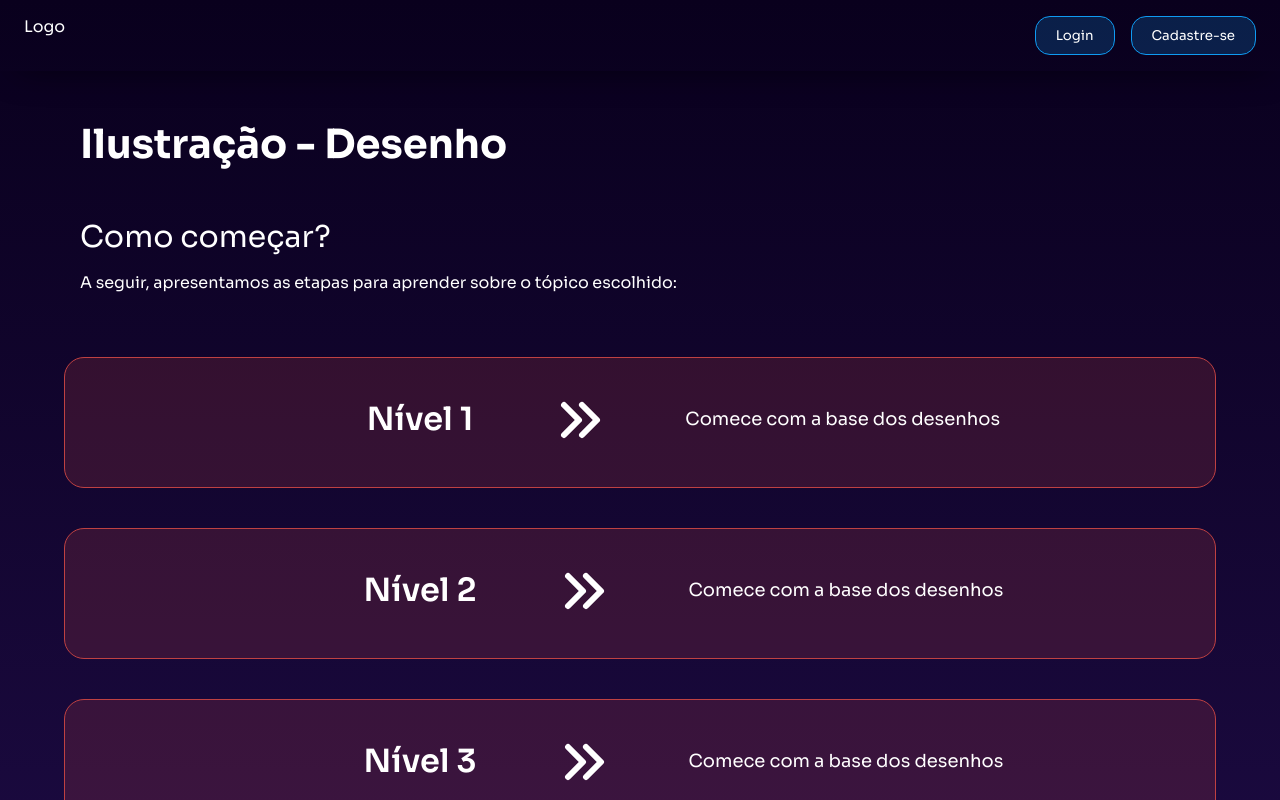
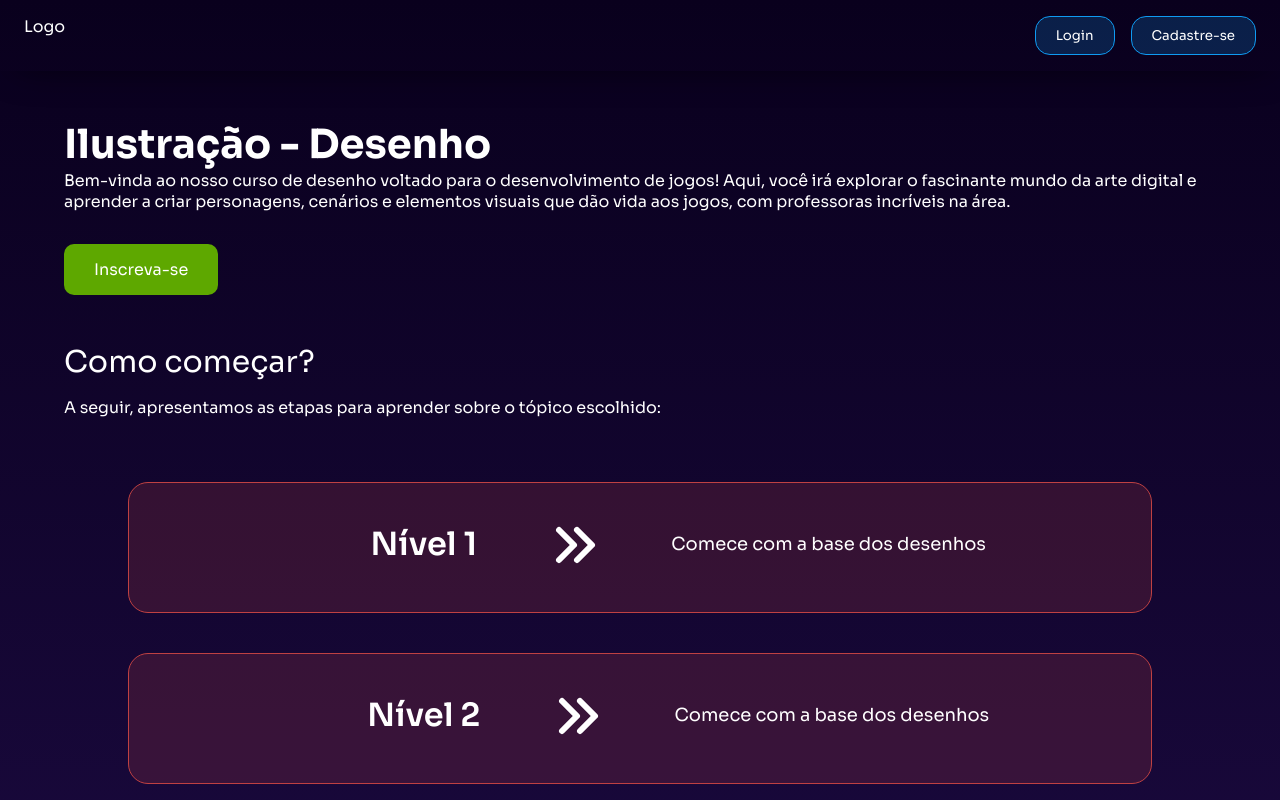
Before and after one commit to gabinag/mulheres-no-game, a React (Vite) app in the folder mulheres-no-game/: page /fluxo in a window 1280 px wide. Shown: the top 800 px of the page. Built offline with nearby package versions, Linux system fonts and the light colour scheme.

Commit message:
Movendo botão de inscrever e tirando rota do login

```diff
--- a/mulheres-no-game/src/components/AreaEspecifica/AreaEspecifica.jsx
+++ b/mulheres-no-game/src/components/AreaEspecifica/AreaEspecifica.jsx
@@ -9,7 +9,6 @@ export const AreaEspecifica = ({title, paragraph, item1, item2, item3, item4}) =
         <div className={styles.container}>
             <h1>{title}</h1>
             <p>{paragraph}</p>
-            <button>Inscreva-se</button>
             <div className={styles.wrapHabilidades}>
                 <h2>Habilidades que você irá adquirir</h2>
                 <ul>
--- a/mulheres-no-game/src/components/AreaEspecifica/AreaEspecifica.module.css
+++ b/mulheres-no-game/src/components/AreaEspecifica/AreaEspecifica.module.css
@@ -8,14 +8,6 @@
 
 .container p {
     margin: 2rem 0;
-}
-
-.container button {
-    background-color: #5EA800;
-    border: none;
-    border-radius: 10px;
-    padding: 15px 30px;
-    font-size: 16px;
 }
 
 .wrapHabilidades {
--- a/mulheres-no-game/src/pages/Fluxo/Fluxo.jsx
+++ b/mulheres-no-game/src/pages/Fluxo/Fluxo.jsx
@@ -1,7 +1,7 @@
-import { HiChevronDown } from "react-icons/hi";
+// import { HiChevronDown } from "react-icons/hi";
 import { HiChevronDoubleRight } from "react-icons/hi";
 import { Link } from 'react-router-dom';
-import { AreaEspecifica } from "../../components/AreaEspecifica/AreaEspecifica";
+// import { AreaEspecifica } from "../../components/AreaEspecifica/AreaEspecifica";
 import { Header } from '../../components/Header/Header';
 import styles from '../Fluxo/Fluxo.module.css';
 
@@ -9,9 +9,11 @@ export const Fluxo = () => {
   return (
     <div>
         <Header/>
-        <div className={styles.wrap}>
+        <div className={styles.wrapHome}>
         <div className={styles.container}>
             <h1>Ilustração - Desenho</h1>
+            <p>Bem-vinda ao nosso curso de desenho voltado para o desenvolvimento de jogos! Aqui, você irá explorar o fascinante mundo da arte digital e aprender a criar personagens, cenários e elementos visuais que dão vida aos jogos, com professoras incríveis na área.</p>
+            <button>Inscreva-se</button>
             <h2>Como começar?</h2>
             <p>A seguir, apresentamos as etapas para aprender sobre o tópico escolhido:</p>
         </div>
--- a/mulheres-no-game/src/pages/Fluxo/Fluxo.module.css
+++ b/mulheres-no-game/src/pages/Fluxo/Fluxo.module.css
@@ -11,7 +11,6 @@ h2{
 }
 
 .container{
-    padding-left: 5rem;
     margin-top: 3rem;
     margin-bottom: 4rem;
 }
@@ -26,6 +25,15 @@ h2{
     display: flex;
     justify-content: center;
     align-items: center;
+}
+
+.container button {
+  background-color: #5EA800;
+  border: none;
+  border-radius: 10px;
+  padding: 15px 30px;
+  font-size: 16px;
+  margin-top: 2rem;
 }
 
 .ajustarIcone{
--- a/mulheres-no-game/src/pages/Login/Login.jsx
+++ b/mulheres-no-game/src/pages/Login/Login.jsx
@@ -1,9 +1,7 @@
 import styles from './Login.module.css';
 import { Link } from 'react-router-dom';
-import { useNavigate } from 'react-router-dom';
 
 export const Login = () => {
-  const navigate = useNavigate();
   return (
     <div className={styles.wrap}>
         <div className={styles.container}>
@@ -18,7 +16,7 @@ export const Login = () => {
             <span>Senha</span>
                 <input type="password" name="password" required placeholder="Insira sua senha"/>
             </label>
-            <button className={styles.btnForm} onClick={() => navigate('/comecar')}>Login</button>
+            <button className={styles.btnForm}>Login</button>
             <Link to="/cadastro" className={styles.link}>Não possuo uma conta</Link>
         </form>
     </div>
```
